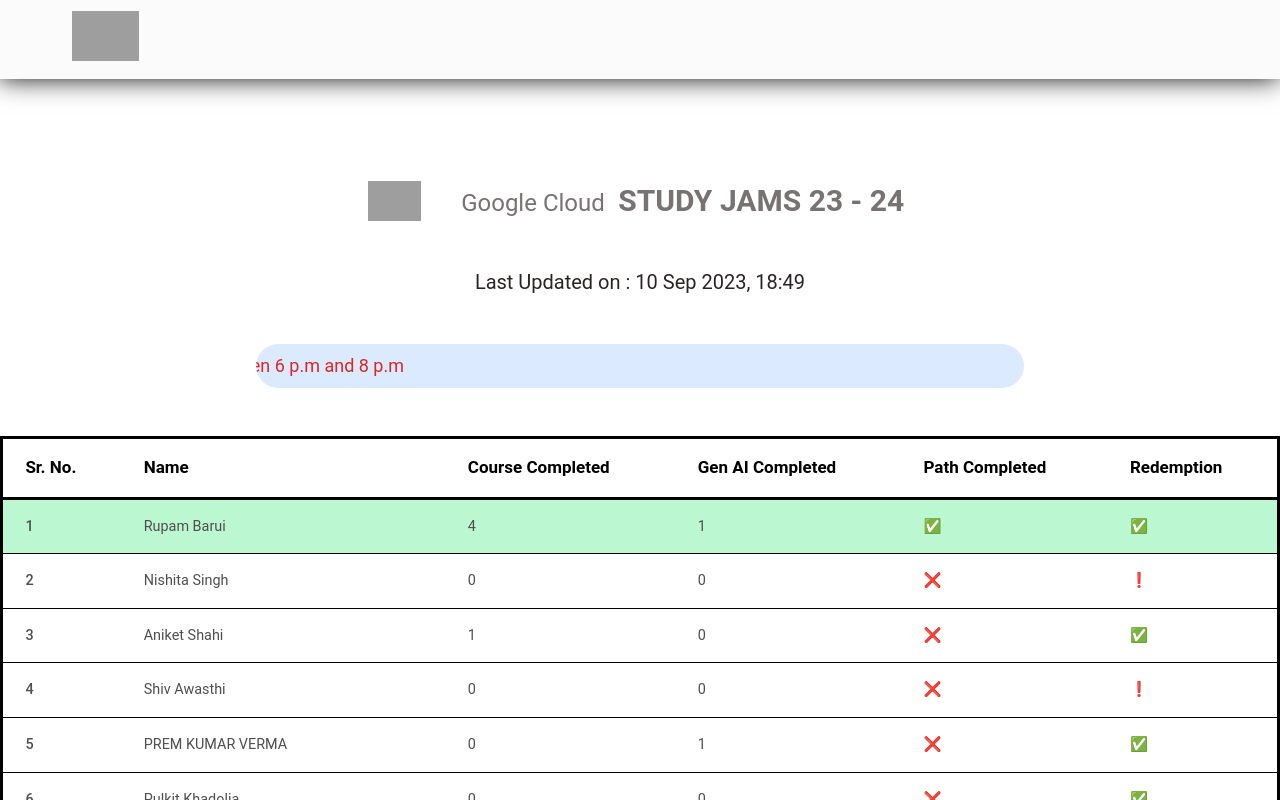
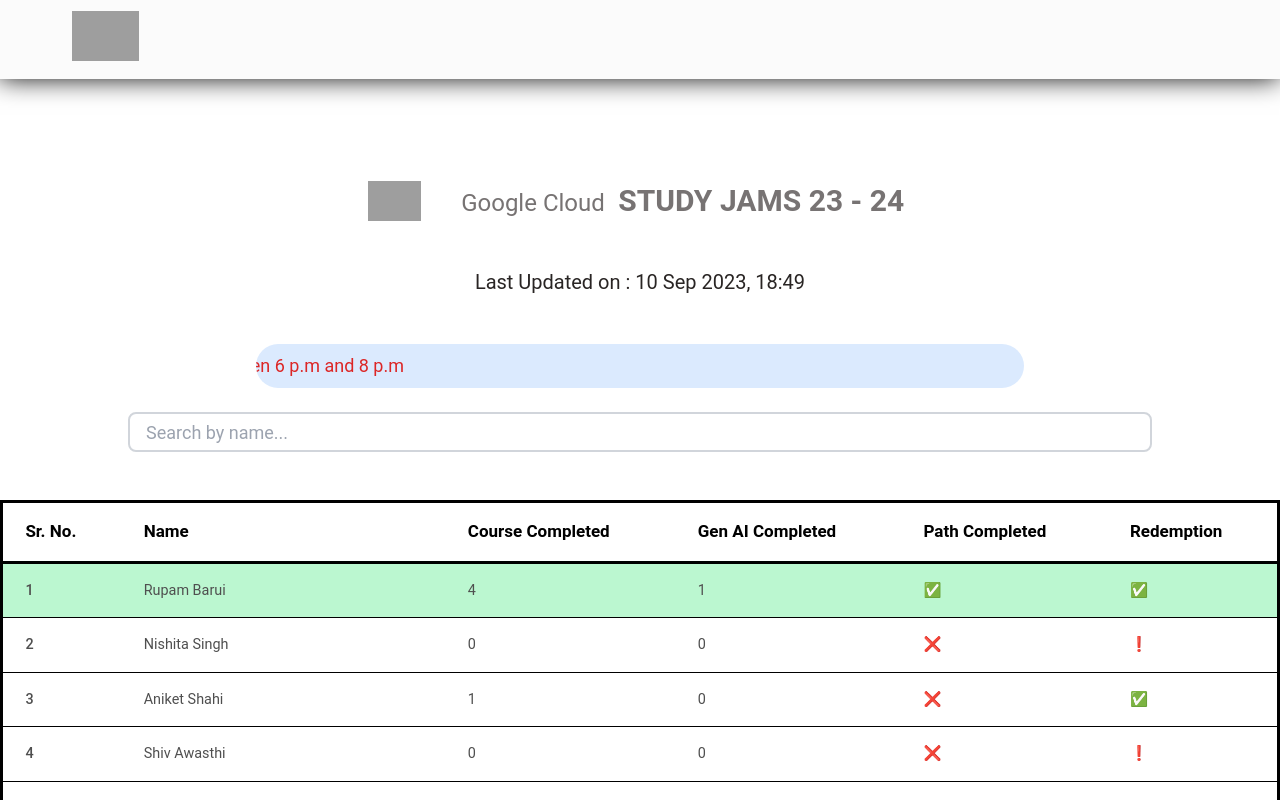
Before and after one commit to aniket0608/gcp-progress, a React (Create React App) app: page / in a window 1280 px wide. Shown: the top 800 px of the page. Built offline with nearby package versions, Linux system fonts and the light colour scheme; grey boxes are pictures that could not be loaded.

Commit message:
added search functionality

```diff
--- a/src/components/DataTable.jsx
+++ b/src/components/DataTable.jsx
@@ -1,8 +1,28 @@
-import React from "react";
+import React, { useState } from "react";
 import { DataCompletes } from "../assets/data";
 
 function DataTable() {
+	const [searchTerm, setSearchTerm] = useState("");
+
+	const handleSearch = (event) => {
+		setSearchTerm(event.target.value);
+	};
+
+	const filteredData = DataCompletes.filter((datacomplete) =>
+		datacomplete["Student Name"]
+			.toLowerCase()
+			.includes(searchTerm.toLowerCase())
+	);
 	return (
+		<>
+			<div className="w-full flex justify-center items-center pt-4">
+				<input
+				className="w-[80%] h-10 p-3 rounded-lg border-2 border-gray-300 focus:outline-none focus:border-blue-500 text-lg"
+					type="text"
+					onChange={handleSearch}
+					placeholder="Search by name..."
+				/>
+			</div>
 			<div className="py-5 px-0 max-w-7xl md:px-4 w-full flex items-center justify-center mx-auto">
 				<table class="table table-hover fa-border">
 					<thead>
@@ -29,7 +49,7 @@
 						</tr>
 					</thead>
 					<tbody id="gccp_body">
-					{DataCompletes.map((datacomplete) => (
+						{filteredData.map((datacomplete) => (
 							<tr
 								className={
 									datacomplete[
@@ -41,9 +61,13 @@
 							>
 								<th scope="row">{datacomplete["Sl no."]}</th>
 								<td>{datacomplete["Student Name"]}</td>
-							<td>{datacomplete["# of Courses Completed"]}</td>
+								<td>
+									{datacomplete["# of Courses Completed"]}
+								</td>
 								{/* <td>{datacomplete['# of Skill Badges Completed']}</td> */}
-							<td>{datacomplete["# of GenAI Game Completed"]}</td>
+								<td>
+									{datacomplete["# of GenAI Game Completed"]}
+								</td>
 								<td>
 									{datacomplete[
 										"Total Completions of both Pathways"
@@ -61,6 +85,7 @@
 					</tbody>
 				</table>
 			</div>
+		</>
 	);
 }
 
```
Lines whose indentation alone changed are shown as unchanged.
